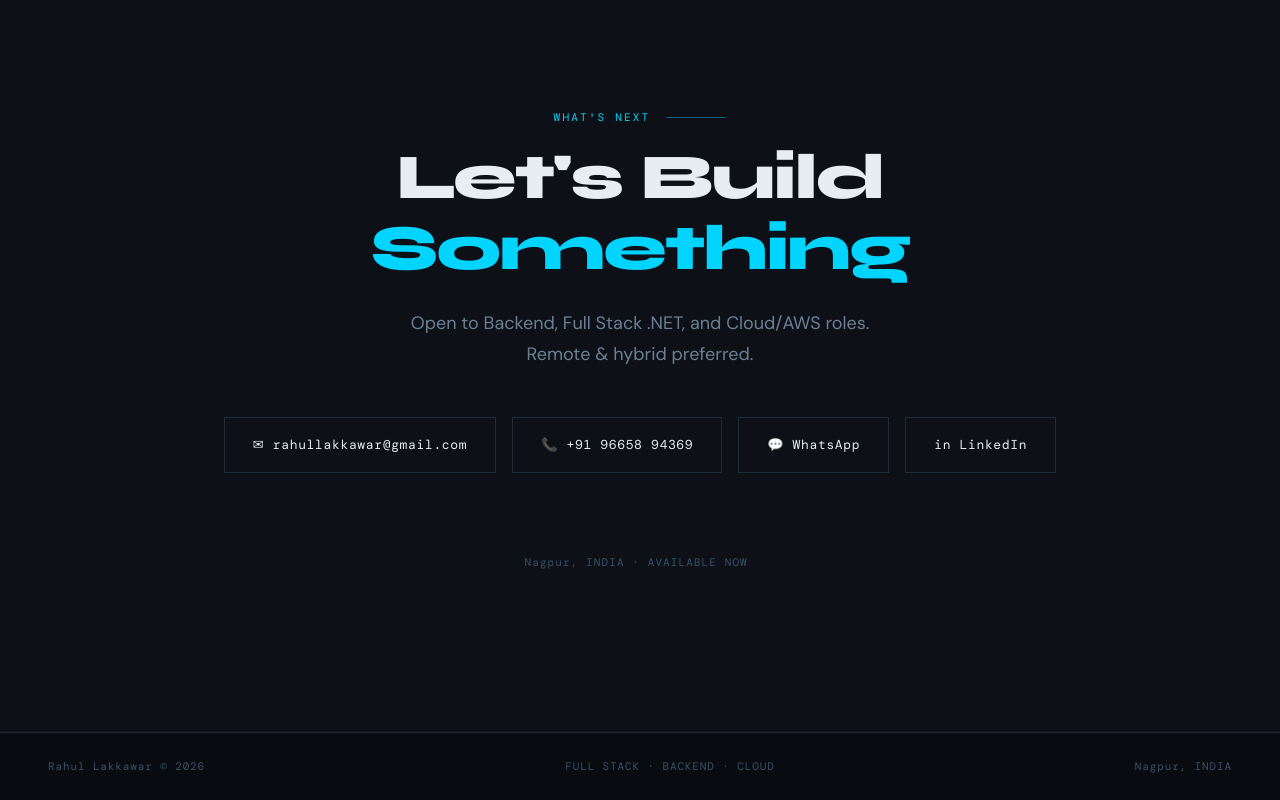
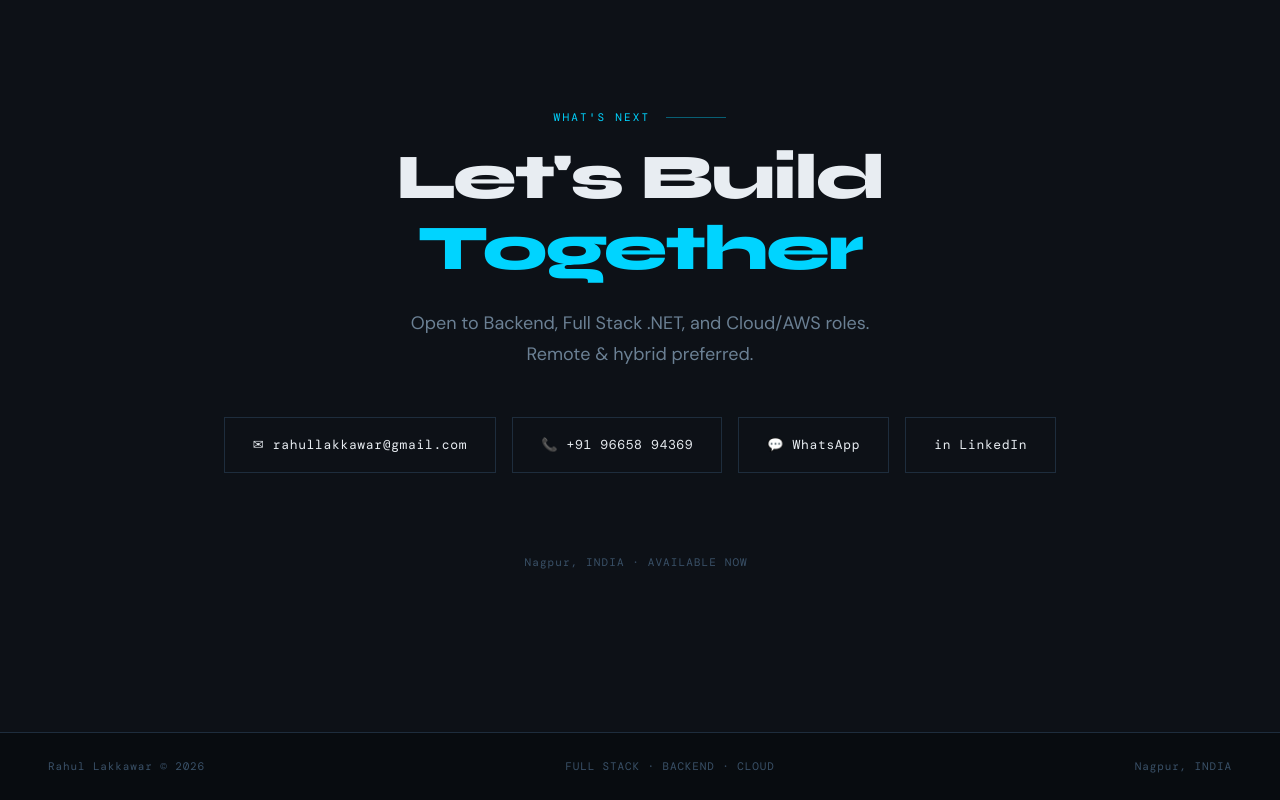
Before and after one commit to rahullakkawar/rahullakkawar.github.io, a plain HTML site: page index.html in a window 1280 px wide. Shown: the part 8003-8803 px from the top of the page. Drawn offline with nearby package versions, Linux system fonts and the light colour scheme; some icons are missing; a web font is replaced by a local one.

Commit message:
MobileOptimizedV1

```diff
--- a/index.html
+++ b/index.html
@@ -1260,7 +1260,7 @@ content="Rahul Lakkawar — Full Stack Developer and Cloud Engineer specialising
 <!-- ── CONTACT ── -->
 <section id="contact">
   <div class="section-label" style="justify-content:center">What's Next</div>
-  <h2 class="contact-title">Let's Build<br/><span>Something</span></h2>
+  <h2 class="contact-title">Let's Build<br/><span>Together</span></h2>
   <p class="contact-sub">Open to Backend, Full Stack .NET, and Cloud/AWS roles. Remote &amp; hybrid preferred.</p>
   <div class="contact-links">
     <a href="mailto:rahullakkawar@gmail.com" class="contact-link"  target="_blank" rel="noopener noreferrer">
```
